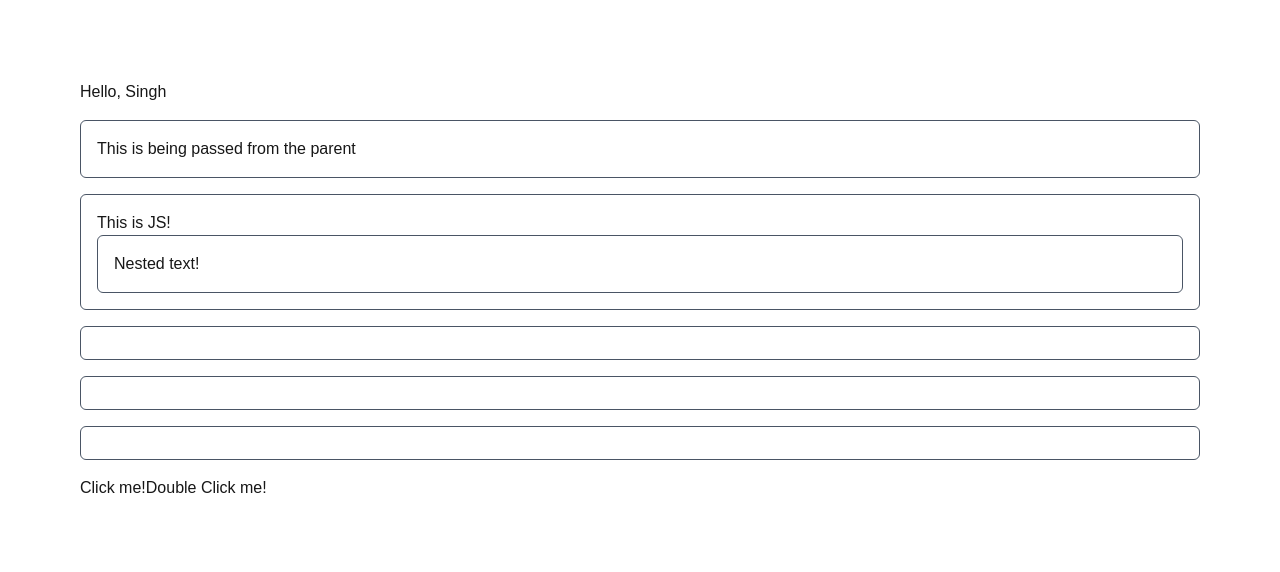
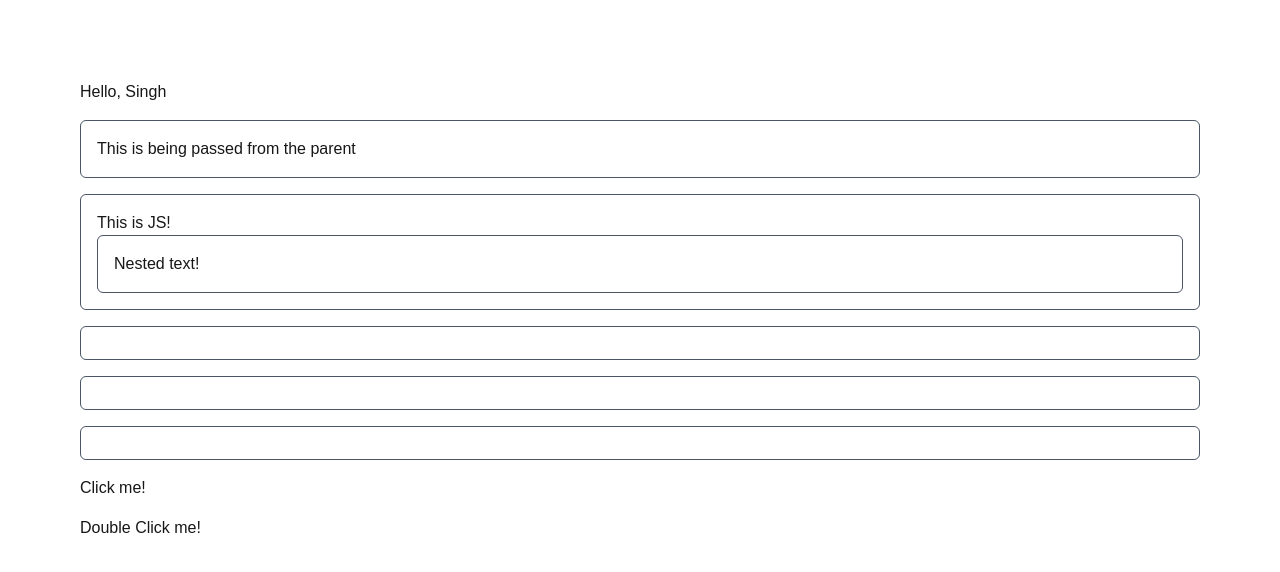
Before and after one commit to dipu4432/next-and-supabase-app, a Next.js app: page / in a window 1280 px wide. Shown: the top 572 px of the page. Built offline with nearby package versions, Linux system fonts and the light colour scheme.

Commit message:
Showed button in new line

```diff
--- a/app/page.js
+++ b/app/page.js
@@ -29,8 +29,10 @@ export default function Home() {
         <Card />
         <Card />
 
-        <button onClick={ handleClick }>Click me!</button>
-        <button onClick={ handleDoubleClick }>Double Click me!</button>
+        <div className="flex flex-col gap-4 items-start">
+          <button onClick={ handleClick }>Click me!</button>
+          <button onClick={ handleDoubleClick }>Double Click me!</button>
+        </div>
       </div>
     </>
   );
```
